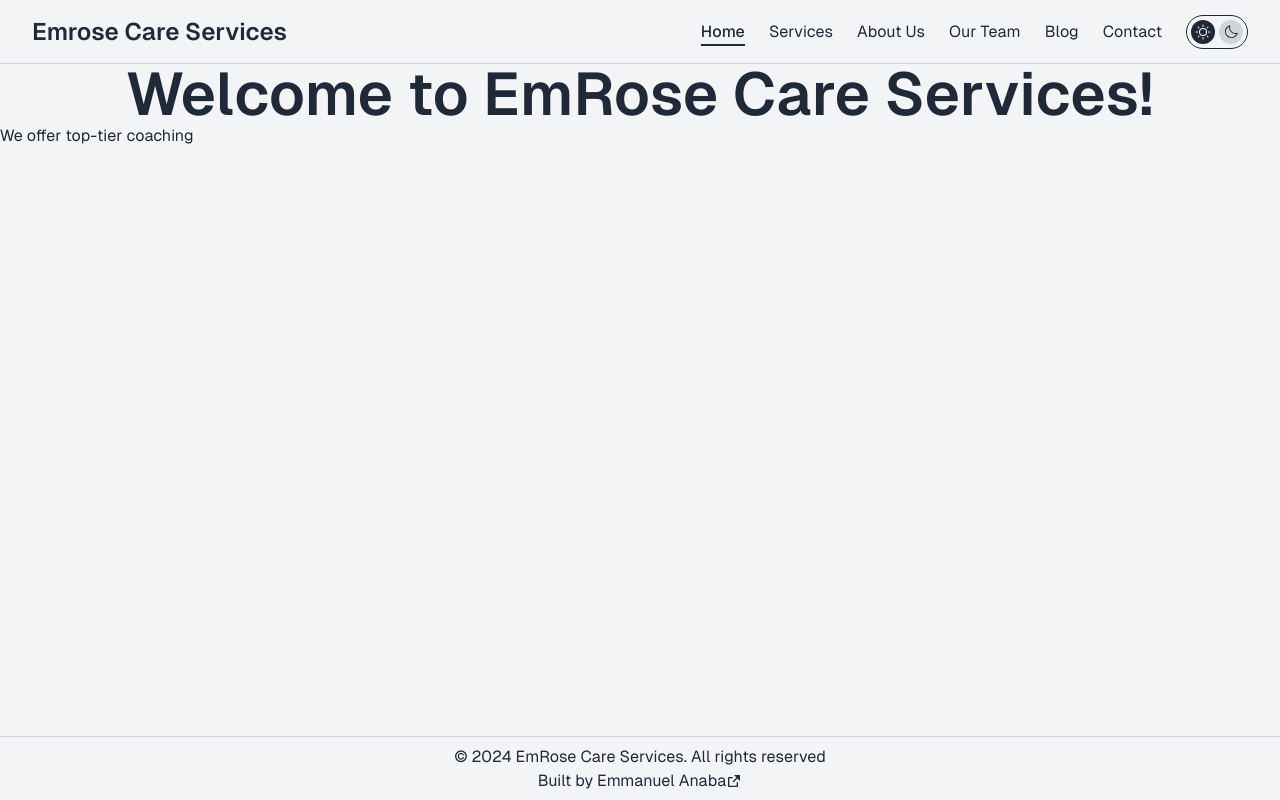
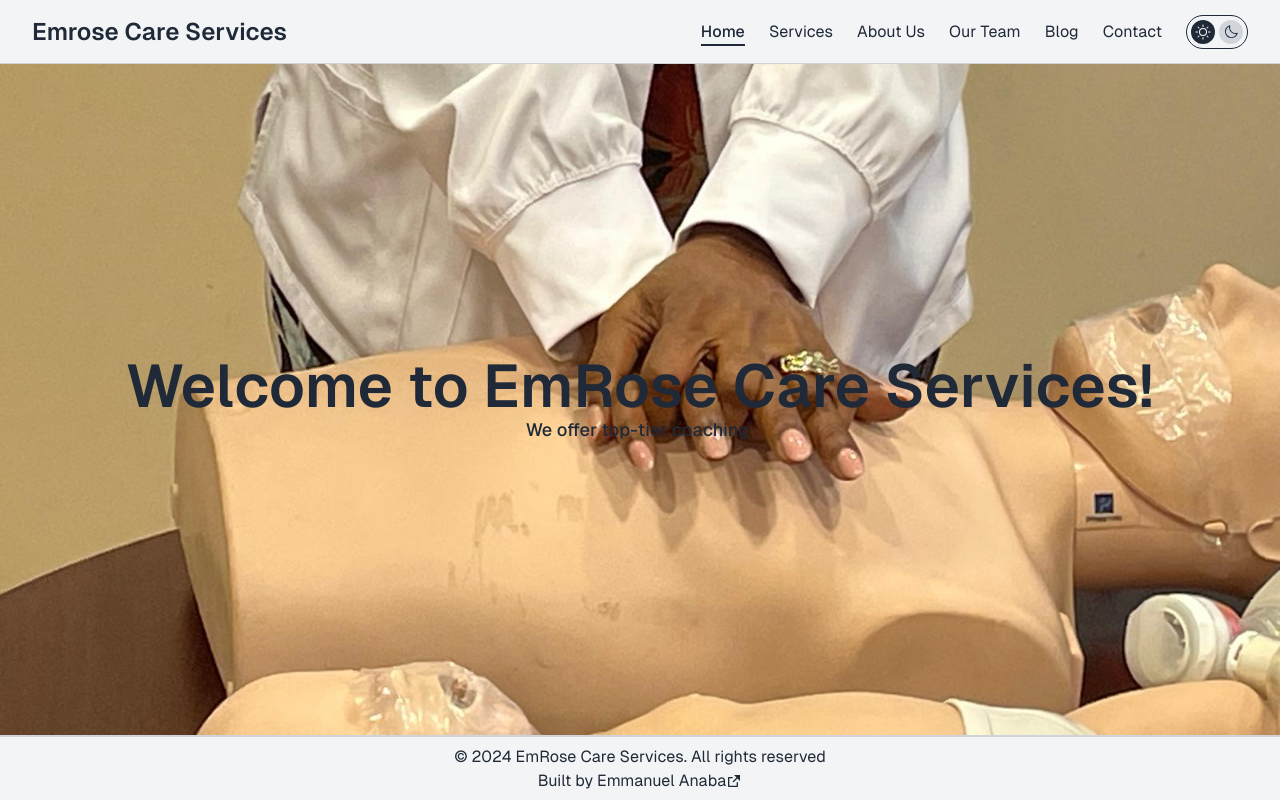
Before and after one commit to Emmanuel-Anaba/emrose-care-services, a Next.js app: page / in a window 1280 px wide. Built offline with nearby package versions, Linux system fonts and the light colour scheme.

Commit message:
Added styling with some cleanup

```diff
--- a/app/(root)/root.css
+++ b/app/(root)/root.css
@@ -71,7 +71,7 @@ nav {
 }
 
 aside {
-  @apply w-72 fixed top-16 h-[calc(100svh-4rem)] bg-inherit border-r-[1px] duration-500 md:h-[calc(100svh-7rem)] overflow-y-auto z-10 md:hidden;
+  @apply w-72 fixed top-16 h-[calc(100svh-4rem)] bg-inherit border-r duration-500 overflow-y-auto z-10 md:hidden;
   .nav-links {
     @apply md:hidden;
     .active {
@@ -125,3 +125,13 @@ footer {
     @apply font-semibold;
   }
 }
+
+header {
+  @apply h-full flex flex-col items-center justify-center text-center border-b text-[#1f2937] bg-[url("/img/cover.jpg")] bg-cover bg-center;
+  div {
+    @apply w-5/6 m-auto;
+    p {
+      @apply text-lg font-medium;
+    }
+  }
+}
```
